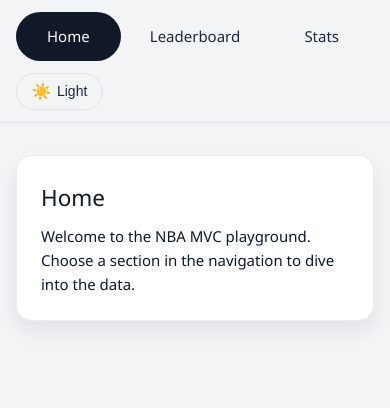
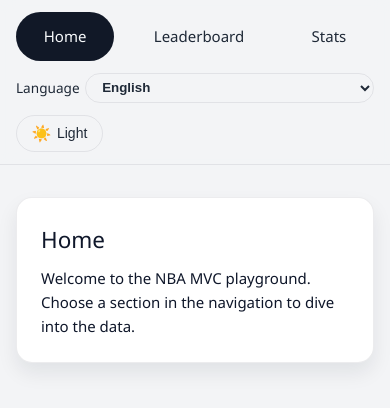
Before and after one commit to DindieWestWood/nba-mvc, a Vue app: page / in a window 390 px wide. Shown: the top 408 px of the page. Built offline with nearby package versions, Linux system fonts and the light colour scheme.

Commit message:
feat: add internationalization

```diff
--- a/package.json
+++ b/package.json
@@ -15,6 +15,7 @@
   },
   "dependencies": {
     "vue": "^3.5.22",
+    "vue-i18n": "^9.14.5",
     "vue-router": "^4.6.3"
   },
   "devDependencies": {
--- /dev/null
+++ b/src/components/LanguageSwitcher.vue
@@ -0,0 +1,77 @@
+<script setup>
+import { computed, watch } from 'vue'
+import { useI18n } from 'vue-i18n'
+import { SUPPORTED_LOCALES, persistLocale } from '../plugins/i18n'
+
+const { locale, t } = useI18n()
+
+const options = SUPPORTED_LOCALES
+
+const currentValue = computed({
+  get: () => locale.value,
+  set: (next) => {
+    locale.value = next
+  },
+})
+
+watch(
+  () => locale.value,
+  (value) => {
+    persistLocale(value)
+  }
+)
+</script>
+
+<template>
+  <label class="language-switcher">
+    <span class="language-switcher__label">{{ t('language.label') }}</span>
+    <select
+      class="language-switcher__select"
+      v-model="currentValue"
+      :aria-label="t('language.label')"
+    >
+      <option v-for="option in options" :key="option.value" :value="option.value">
+        {{ t(`language.${option.value}`) }}
+      </option>
+    </select>
+  </label>
+</template>
+
+<style scoped>
+.language-switcher {
+  display: inline-flex;
+  align-items: center;
+  gap: 0.35rem;
+  font-weight: 600;
+  color: var(--color-nav-link);
+}
+
+.language-switcher__select {
+  border-radius: 999px;
+  padding: 0.35rem 0.75rem;
+  border: 1px solid var(--surface-panel-border);
+  background: transparent;
+  color: inherit;
+  font-weight: 600;
+}
+
+.language-switcher__select:focus-visible {
+  outline: 3px solid var(--color-focus);
+  outline-offset: 2px;
+}
+
+.language-switcher__label {
+  font-size: 0.85rem;
+}
+
+@media (max-width: 600px) {
+  .language-switcher {
+    width: 100%;
+    justify-content: space-between;
+  }
+
+  .language-switcher__select {
+    flex: 1;
+  }
+}
+</style>
--- a/src/components/NavigationMenu.vue
+++ b/src/components/NavigationMenu.vue
@@ -1,13 +1,16 @@
 <script setup>
 import { RouterLink } from 'vue-router'
+import { useI18n } from 'vue-i18n'
 import { useNavigation } from '../composables/useNavigation'
+import LanguageSwitcher from './LanguageSwitcher.vue'
 import ThemeToggle from './ThemeToggle.vue'
 
+const { t } = useI18n()
 const { items } = useNavigation()
 </script>
 
 <template>
-  <nav class="primary-nav" aria-label="Primary">
+  <nav class="primary-nav" :aria-label="t('nav.ariaLabel')">
     <div class="primary-nav__inner">
       <ul class="primary-nav__list">
         <li v-for="item in items" :key="item.id" class="primary-nav__item">
@@ -17,12 +20,15 @@ const { items } = useNavigation()
             :to="item.path"
             :aria-current="item.isActive ? 'page' : undefined"
           >
-            <span class="primary-nav__text">{{ item.label }}</span>
+            <span class="primary-nav__text">{{ t(item.labelKey) }}</span>
           </RouterLink>
         </li>
       </ul>
 
-      <ThemeToggle class="primary-nav__toggle" />
+      <div class="primary-nav__controls">
+        <LanguageSwitcher />
+        <ThemeToggle class="primary-nav__toggle" />
+      </div>
     </div>
   </nav>
 </template>
@@ -84,7 +90,35 @@ const { items } = useNavigation()
   color: var(--color-nav-link-active-text);
 }
 
+.primary-nav__controls {
+  display: flex;
+  align-items: center;
+  gap: 0.75rem;
+  flex-wrap: wrap;
+  justify-content: flex-end;
+}
+
 .primary-nav__toggle {
   flex-shrink: 0;
 }
+
+@media (max-width: 600px) {
+  .primary-nav__inner {
+    flex-direction: column;
+    align-items: stretch;
+  }
+
+  .primary-nav__list {
+    width: 100%;
+  }
+
+  .primary-nav__item {
+    flex: 1 1 auto;
+  }
+
+  .primary-nav__controls {
+    width: 100%;
+    justify-content: space-between;
+  }
+}
 </style>
--- a/src/components/ThemeToggle.vue
+++ b/src/components/ThemeToggle.vue
@@ -1,13 +1,16 @@
 <script setup>
 import { computed } from 'vue'
+import { useI18n } from 'vue-i18n'
 import { useTheme } from '../composables/useTheme'
 
+const { t } = useI18n()
 const { theme, toggleTheme, isDark } = useTheme()
 
 const label = computed(() =>
-  isDark.value ? 'Switch to light theme' : 'Switch to dark theme'
+  isDark.value ? t('theme.toggle.toLight') : t('theme.toggle.toDark')
 )
 
+const modeLabel = computed(() => t(`theme.modeLabel.${theme.value}`))
 const icon = computed(() => (isDark.value ? '🌙' : '☀️'))
 </script>
 
@@ -21,7 +24,7 @@ const icon = computed(() => (isDark.value ? '🌙' : '☀️'))
   >
     <span class="visually-hidden">{{ label }}</span>
     <span aria-hidden="true" class="theme-toggle__icon">{{ icon }}</span>
-    <span class="theme-toggle__text">{{ theme }}</span>
+    <span class="theme-toggle__text">{{ modeLabel }}</span>
   </button>
 </template>
 
--- a/src/composables/useNavigation.js
+++ b/src/composables/useNavigation.js
@@ -2,9 +2,9 @@ import { computed } from 'vue'
 import { useRoute, useRouter } from 'vue-router'
 
 const NAV_ITEMS = Object.freeze([
-  { id: 'home', label: 'Home', path: '/' },
-  { id: 'leaderboard', label: 'Leaderboard', path: '/leaderboard' },
-  { id: 'stats', label: 'Stats', path: '/stats' },
+  { id: 'home', labelKey: 'nav.home', path: '/' },
+  { id: 'leaderboard', labelKey: 'nav.leaderboard', path: '/leaderboard' },
+  { id: 'stats', labelKey: 'nav.stats', path: '/stats' },
 ])
 
 export function useNavigation() {
--- /dev/null
+++ b/src/locales/en.json
@@ -0,0 +1,37 @@
+{
+  "nav": {
+    "ariaLabel": "Primary",
+    "home": "Home",
+    "leaderboard": "Leaderboard",
+    "stats": "Stats"
+  },
+  "sections": {
+    "home": {
+      "title": "Home",
+      "description": "Welcome to the NBA MVC playground. Choose a section in the navigation to dive into the data."
+    },
+    "leaderboard": {
+      "title": "Leaderboard",
+      "description": "Standings, rankings, and recent streaks will appear here."
+    },
+    "stats": {
+      "title": "Stats",
+      "description": "Player and team metrics, advanced charts, and filters coming soon."
+    }
+  },
+  "theme": {
+    "toggle": {
+      "toLight": "Switch to light theme",
+      "toDark": "Switch to dark theme"
+    },
+    "modeLabel": {
+      "light": "Light",
+      "dark": "Dark"
+    }
+  },
+  "language": {
+    "label": "Language",
+    "en": "English",
+    "fr": "Français"
+  }
+}
--- /dev/null
+++ b/src/locales/fr.json
@@ -0,0 +1,37 @@
+{
+  "nav": {
+    "ariaLabel": "Navigation principale",
+    "home": "Accueil",
+    "leaderboard": "Classement",
+    "stats": "Statistiques"
+  },
+  "sections": {
+    "home": {
+      "title": "Accueil",
+      "description": "Bienvenue sur le terrain NBA MVC. Choisissez une section dans la navigation pour explorer les données."
+    },
+    "leaderboard": {
+      "title": "Classement",
+      "description": "Les classements, les positions et les séries récentes seront affichés ici."
+    },
+    "stats": {
+      "title": "Statistiques",
+      "description": "Les métriques des joueurs et des équipes, des graphiques avancés et des filtres arrivent bientôt."
+    }
+  },
+  "theme": {
+    "toggle": {
+      "toLight": "Passer au thème clair",
+      "toDark": "Passer au thème sombre"
+    },
+    "modeLabel": {
+      "light": "Clair",
+      "dark": "Sombre"
+    }
+  },
+  "language": {
+    "label": "Langue",
+    "en": "Anglais",
+    "fr": "Français"
+  }
+}
--- /dev/null
+++ b/src/plugins/i18n.js
@@ -0,0 +1,59 @@
+import { createI18n } from 'vue-i18n'
+
+import en from '../locales/en.json'
+import fr from '../locales/fr.json'
+
+export const SUPPORTED_LOCALES = [
+  { value: 'en', label: 'English' },
+  { value: 'fr', label: 'Français' },
+]
+
+const STORAGE_KEY = 'nba-mvc-locale'
+
+function normalizeLocale(locale) {
+  if (!locale) return null
+  const match = SUPPORTED_LOCALES.find((option) => option.value === locale)
+  return match ? match.value : null
+}
+
+export function getInitialLocale() {
+  if (typeof window === 'undefined') {
+    return 'en'
+  }
+
+  const stored = window.localStorage.getItem(STORAGE_KEY)
+  const saved = normalizeLocale(stored)
+  if (saved) return saved
+
+  const browserLocale = window.navigator.language?.slice(0, 2)
+  const normalized = normalizeLocale(browserLocale)
+  return normalized ?? 'en'
+}
+
+export function persistLocale(locale) {
+  if (typeof window !== 'undefined') {
+    window.localStorage.setItem(STORAGE_KEY, locale)
+  }
+
+  if (typeof document !== 'undefined') {
+    document.documentElement.lang = locale
+  }
+}
+
+export function createAppI18n(locale = getInitialLocale()) {
+  const normalized = normalizeLocale(locale) ?? 'en'
+
+  const i18n = createI18n({
+    legacy: false,
+    locale: normalized,
+    fallbackLocale: 'en',
+    messages: {
+      en,
+      fr,
+    },
+  })
+
+  persistLocale(normalized)
+
+  return i18n
+}
--- a/src/views/HomeView.vue
+++ b/src/views/HomeView.vue
@@ -1,6 +1,12 @@
+<script setup>
+import { useI18n } from 'vue-i18n'
+
+const { t } = useI18n()
+</script>
+
 <template>
   <section class="panel">
-    <h1>Home</h1>
-    <p>Welcome to the NBA MVC playground. Choose a section in the navigation to dive into the data.</p>
+    <h1>{{ t('sections.home.title') }}</h1>
+    <p>{{ t('sections.home.description') }}</p>
   </section>
 </template>
--- a/src/views/LeaderboardView.vue
+++ b/src/views/LeaderboardView.vue
@@ -1,6 +1,12 @@
+<script setup>
+import { useI18n } from 'vue-i18n'
+
+const { t } = useI18n()
+</script>
+
 <template>
   <section class="panel">
-    <h1>Leaderboard</h1>
-    <p>Standings, rankings, and recent streaks will appear here.</p>
+    <h1>{{ t('sections.leaderboard.title') }}</h1>
+    <p>{{ t('sections.leaderboard.description') }}</p>
   </section>
 </template>
--- a/src/views/StatsView.vue
+++ b/src/views/StatsView.vue
@@ -1,6 +1,12 @@
+<script setup>
+import { useI18n } from 'vue-i18n'
+
+const { t } = useI18n()
+</script>
+
 <template>
   <section class="panel">
-    <h1>Stats</h1>
-    <p>Player and team metrics, advanced charts, and filters coming soon.</p>
+    <h1>{{ t('sections.stats.title') }}</h1>
+    <p>{{ t('sections.stats.description') }}</p>
   </section>
 </template>
```
Also changed, not shown: src/main.js (+7 -1 lines), 2 other files (tests, documents, lock files or other folders).
